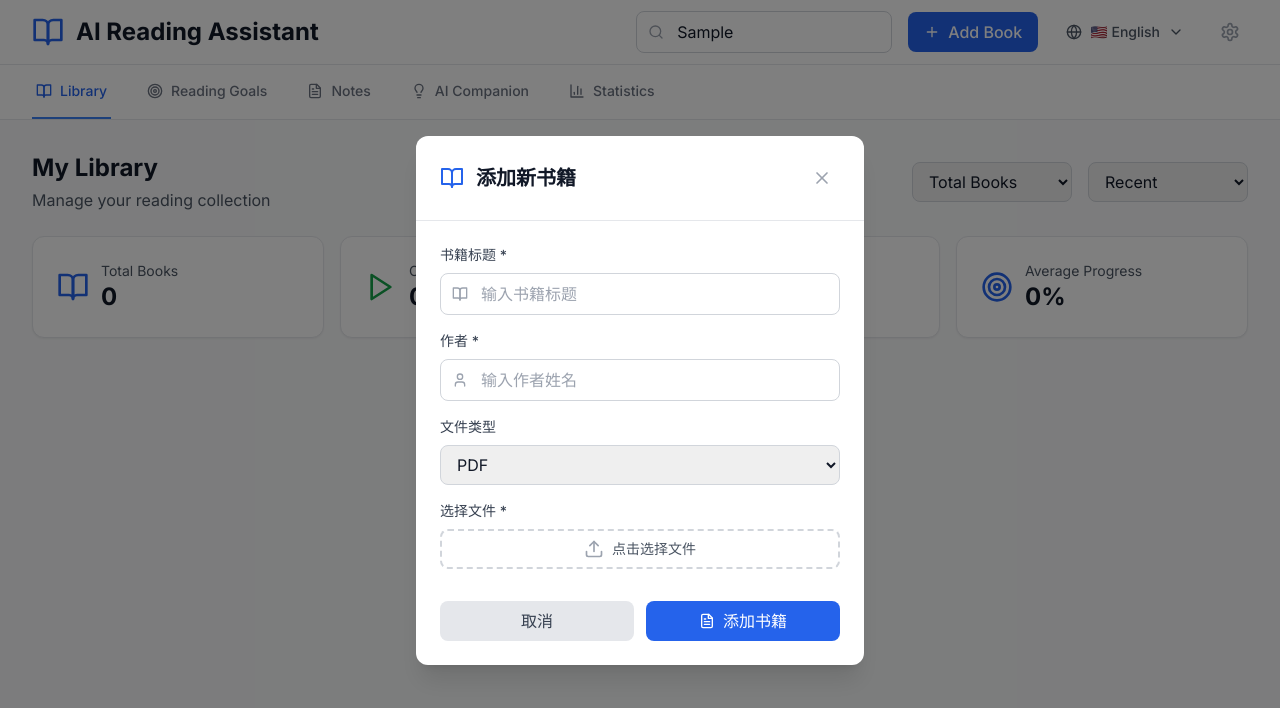
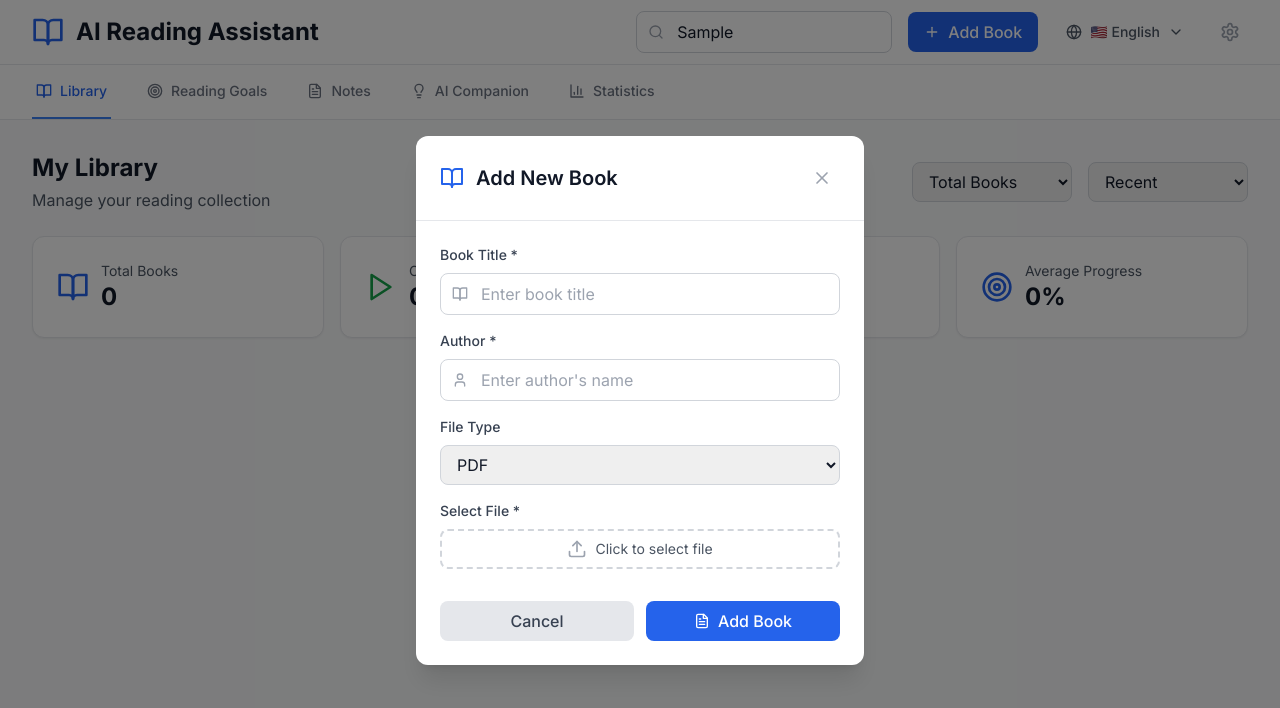
Before and after one commit to chef72max/ai-reading-assistant, a Next.js app: page / in a window 1280 px wide. Both pictures are taken after typing "Sample" into the empty fields and a click on the button "Add Book". Shown: the top 708 px of the page. Built offline with nearby package versions, Linux system fonts and the light colour scheme.

Commit message:
🌐 Add complete language support to AddBookModal and fix language switching consistency

```diff
--- a/components/AddBookModal.tsx
+++ b/components/AddBookModal.tsx
@@ -5,6 +5,7 @@ import { motion, AnimatePresence } from 'framer-motion'
 import { X, Upload, FileText, User, BookOpen } from 'lucide-react'
 import { useReadingStore } from '@/lib/store'
 import { validateFile, createFileURL, revokeFileURL, getFileType } from '@/lib/fileUtils'
+import { useLanguage } from '@/contexts/LanguageContext'
 import toast from 'react-hot-toast'
 
 interface AddBookModalProps {
@@ -14,6 +15,7 @@ interface AddBookModalProps {
 
 export default function AddBookModal({ isOpen, onClose }: AddBookModalProps) {
   const { addBook } = useReadingStore()
+  const { t } = useLanguage()
   const [formData, setFormData] = useState<{
     title: string
     author: string
@@ -33,7 +35,7 @@ export default function AddBookModal({ isOpen, onClose }: AddBookModalProps) {
     e.preventDefault()
 
     if (!formData.title || !formData.author || !selectedFile) {
-      toast.error('请填写所有必填字段并选择文件')
+      toast.error(t('errors.fillAllFields'))
       return
     }
 
@@ -51,10 +53,10 @@ export default function AddBookModal({ isOpen, onClose }: AddBookModalProps) {
         fileType: formData.fileType,
       })
 
-      toast.success('书籍添加成功！')
+      toast.success(t('bookForm.addBookSuccess'))
       handleClose()
     } catch (error) {
-      toast.error('添加失败，请重试')
+      toast.error(t('errors.addFailed'))
     } finally {
       setIsUploading(false)
     }
@@ -81,7 +83,7 @@ export default function AddBookModal({ isOpen, onClose }: AddBookModalProps) {
       // 验证文件
       const validation = validateFile(file)
       if (!validation.valid) {
-        toast.error(validation.error || '文件验证失败')
+        toast.error(validation.error || t('errors.fileValidationFailed'))
         return
       }
 
@@ -124,7 +126,7 @@ export default function AddBookModal({ isOpen, onClose }: AddBookModalProps) {
               <div className="flex items-center justify-between p-6 border-b border-gray-200">
                 <div className="flex items-center space-x-3">
                   <BookOpen className="h-6 w-6 text-primary-600" />
-                  <h2 className="text-xl font-semibold text-gray-900">添加新书籍</h2>
+                  <h2 className="text-xl font-semibold text-gray-900">{t('bookForm.addNewBook')}</h2>
                 </div>
                 <button
                   onClick={handleClose}
@@ -138,7 +140,7 @@ export default function AddBookModal({ isOpen, onClose }: AddBookModalProps) {
               <form onSubmit={handleSubmit} className="p-6 space-y-4">
                 <div>
                   <label className="block text-sm font-medium text-gray-700 mb-2">
-                    书籍标题 *
+                    {t('bookForm.bookTitle')} *
                   </label>
                   <div className="relative">
                     <input
@@ -146,7 +148,7 @@ export default function AddBookModal({ isOpen, onClose }: AddBookModalProps) {
                       value={formData.title}
                       onChange={(e) => setFormData(prev => ({ ...prev, title: e.target.value }))}
                       className="input-field pl-10"
-                      placeholder="输入书籍标题"
+                      placeholder={t('bookForm.enterBookTitle')}
                       required
                     />
                     <BookOpen className="absolute left-3 top-1/2 transform -translate-y-1/2 h-4 w-4 text-gray-400" />
@@ -155,7 +157,7 @@ export default function AddBookModal({ isOpen, onClose }: AddBookModalProps) {
 
                 <div>
                   <label className="block text-sm font-medium text-gray-700 mb-2">
-                    作者 *
+                    {t('bookForm.author')} *
                   </label>
                   <div className="relative">
                     <input
@@ -163,7 +165,7 @@ export default function AddBookModal({ isOpen, onClose }: AddBookModalProps) {
                       value={formData.author}
                       onChange={(e) => setFormData(prev => ({ ...prev, author: e.target.value }))}
                       className="input-field pl-10"
-                      placeholder="输入作者姓名"
+                      placeholder={t('bookForm.enterAuthorName')}
                       required
                     />
                     <User className="absolute left-3 top-1/2 transform -translate-y-1/2 h-4 w-4 text-gray-400" />
@@ -172,22 +174,22 @@ export default function AddBookModal({ isOpen, onClose }: AddBookModalProps) {
 
                 <div>
                   <label className="block text-sm font-medium text-gray-700 mb-2">
-                    文件类型
+                    {t('bookForm.fileType')}
                   </label>
                   <select
                     value={formData.fileType}
                     onChange={(e) => setFormData(prev => ({ ...prev, fileType: e.target.value as any }))}
                     className="input-field"
                   >
-                    <option value="pdf">PDF</option>
-                    <option value="epub">EPUB</option>
-                    <option value="mobi">MOBI</option>
+                    <option value="pdf">{t('bookForm.pdf')}</option>
+                    <option value="epub">{t('bookForm.epub')}</option>
+                    <option value="mobi">{t('bookForm.mobi')}</option>
                   </select>
                 </div>
 
                 <div>
                   <label className="block text-sm font-medium text-gray-700 mb-2">
-                    选择文件 *
+                    {t('bookForm.selectFile')} *
                   </label>
                   <div className="relative">
                     <input
@@ -205,7 +207,7 @@ export default function AddBookModal({ isOpen, onClose }: AddBookModalProps) {
                       <div className="flex items-center space-x-2">
                         <Upload className="h-5 w-5 text-gray-400" />
                         <span className="text-sm text-gray-600">
-                          {selectedFile ? selectedFile.name : '点击选择文件'}
+                          {selectedFile ? selectedFile.name : t('bookForm.clickToSelectFile')}
                         </span>
                       </div>
                     </label>
@@ -213,7 +215,7 @@ export default function AddBookModal({ isOpen, onClose }: AddBookModalProps) {
                     {selectedFile && (
                       <div className="mt-2 p-2 bg-gray-50 rounded-lg">
                         <div className="flex items-center justify-between text-sm">
-                          <span className="text-gray-600">文件类型: {formData.fileType.toUpperCase()}</span>
+                          <span className="text-gray-600">{t('bookForm.fileType')}: {formData.fileType.toUpperCase()}</span>
                           <span className="text-gray-500">{(selectedFile.size / 1024 / 1024).toFixed(2)} MB</span>
                         </div>
                       </div>
@@ -228,7 +230,7 @@ export default function AddBookModal({ isOpen, onClose }: AddBookModalProps) {
                     onClick={handleClose}
                     className="btn-secondary flex-1"
                   >
-                    取消
+                    {t('bookForm.cancel')}
                   </button>
                   <button
                     type="submit"
@@ -238,12 +240,12 @@ export default function AddBookModal({ isOpen, onClose }: AddBookModalProps) {
                     {isUploading ? (
                       <>
                         <div className="animate-spin rounded-full h-4 w-4 border-b-2 border-white"></div>
-                        <span>添加中...</span>
+                        <span>{t('bookForm.adding')}</span>
                       </>
                     ) : (
                       <>
                         <FileText className="h-4 w-4" />
-                        <span>添加书籍</span>
+                        <span>{t('bookForm.addBook')}</span>
                       </>
                     )}
                   </button>
--- a/locales/en.json
+++ b/locales/en.json
@@ -43,16 +43,25 @@
   },
   "bookForm": {
     "title": "Add New Book",
+    "addNewBook": "Add New Book",
     "bookTitle": "Book Title",
+    "enterBookTitle": "Enter book title",
     "author": "Author",
+    "enterAuthorName": "Enter author's name",
     "fileType": "File Type",
     "selectFile": "Select File",
-    "clickToSelect": "Click to select file",
+    "clickToSelectFile": "Click to select file",
     "fileInfo": "File Information",
     "fileSize": "File Size",
     "uploading": "Uploading...",
+    "adding": "Adding...",
     "addBook": "Add Book",
-    "updateBook": "Update Book"
+    "addBookSuccess": "Book added successfully!",
+    "updateBook": "Update Book",
+    "cancel": "Cancel",
+    "pdf": "PDF",
+    "epub": "EPUB",
+    "mobi": "MOBI"
   },
   "goals": {
     "title": "Reading Goals",
@@ -147,12 +156,9 @@
   },
   "errors": {
     "fillAllFields": "Please fill in all required fields",
-    "selectFile": "Please select a file",
+    "addFailed": "Add failed, please try again",
     "fileValidationFailed": "File validation failed",
-    "addFailed": "Addition failed, please try again",
-    "updateFailed": "Update failed, please try again",
-    "deleteFailed": "Deletion failed, please try again",
-    "aiResponseFailed": "AI response generation failed, please try again"
+    "generalError": "An error occurred, please try again"
   },
   "success": {
     "bookAdded": "Book added successfully!",
--- a/locales/es.json
+++ b/locales/es.json
@@ -43,16 +43,25 @@
   },
   "bookForm": {
     "title": "Agregar Nuevo Libro",
+    "addNewBook": "Agregar Nuevo Libro",
     "bookTitle": "Título del Libro",
+    "enterBookTitle": "Ingresa el título del libro",
     "author": "Autor",
+    "enterAuthorName": "Ingresa el nombre del autor",
     "fileType": "Tipo de Archivo",
     "selectFile": "Seleccionar Archivo",
-    "clickToSelect": "Haz clic para seleccionar archivo",
+    "clickToSelectFile": "Haz clic para seleccionar archivo",
     "fileInfo": "Información del Archivo",
     "fileSize": "Tamaño del Archivo",
     "uploading": "Subiendo...",
+    "adding": "Agregando...",
     "addBook": "Agregar Libro",
-    "updateBook": "Actualizar Libro"
+    "addBookSuccess": "¡Libro agregado exitosamente!",
+    "updateBook": "Actualizar Libro",
+    "cancel": "Cancelar",
+    "pdf": "PDF",
+    "epub": "EPUB",
+    "mobi": "MOBI"
   },
   "goals": {
     "title": "Metas de Lectura",
@@ -147,12 +156,9 @@
   },
   "errors": {
     "fillAllFields": "Por favor completa todos los campos requeridos",
-    "selectFile": "Por favor selecciona un archivo",
-    "fileValidationFailed": "La validación del archivo falló",
-    "addFailed": "La adición falló, por favor intenta de nuevo",
-    "updateFailed": "La actualización falló, por favor intenta de nuevo",
-    "deleteFailed": "La eliminación falló, por favor intenta de nuevo",
-    "aiResponseFailed": "La generación de respuesta AI falló, por favor intenta de nuevo"
+    "addFailed": "Error al agregar, por favor intenta de nuevo",
+    "fileValidationFailed": "Error en la validación del archivo",
+    "generalError": "Ocurrió un error, por favor intenta de nuevo"
   },
   "success": {
     "bookAdded": "¡Libro agregado exitosamente!",
--- a/locales/zh.json
+++ b/locales/zh.json
@@ -43,16 +43,25 @@
   },
   "bookForm": {
     "title": "添加新书籍",
+    "addNewBook": "添加新书籍",
     "bookTitle": "书籍标题",
+    "enterBookTitle": "输入书籍标题",
     "author": "作者",
+    "enterAuthorName": "输入作者姓名",
     "fileType": "文件类型",
     "selectFile": "选择文件",
-    "clickToSelect": "点击选择文件",
+    "clickToSelectFile": "点击选择文件",
     "fileInfo": "文件信息",
     "fileSize": "文件大小",
     "uploading": "上传中...",
+    "adding": "添加中...",
     "addBook": "添加书籍",
-    "updateBook": "更新书籍"
+    "addBookSuccess": "书籍添加成功！",
+    "updateBook": "更新书籍",
+    "cancel": "取消",
+    "pdf": "PDF",
+    "epub": "EPUB",
+    "mobi": "MOBI"
   },
   "goals": {
     "title": "阅读目标",
@@ -147,12 +156,9 @@
   },
   "errors": {
     "fillAllFields": "请填写所有必填字段",
-    "selectFile": "请选择文件",
+    "addFailed": "添加失败，请重试",
     "fileValidationFailed": "文件验证失败",
-    "addFailed": "添加失败，请重试",
-    "updateFailed": "更新失败，请重试",
-    "deleteFailed": "删除失败，请重试",
-    "aiResponseFailed": "AI响应生成失败，请重试"
+    "generalError": "发生错误，请重试"
   },
   "success": {
     "bookAdded": "书籍添加成功！",
```
Also changed, not shown: components/PDFReader.tsx (+34 -5 lines).
